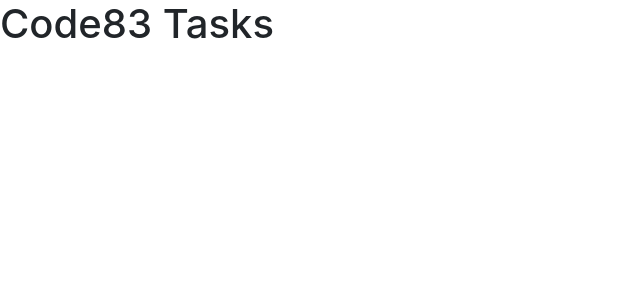
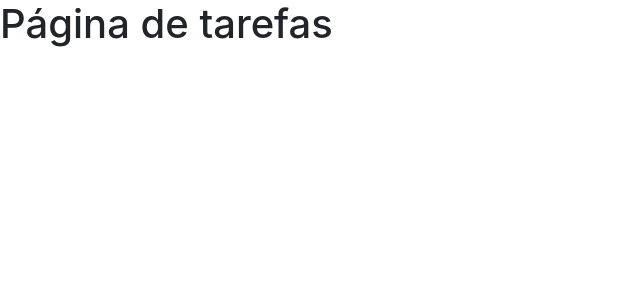
Before and after one commit to prmorais/code83_Tasks_Frontend, a React (Create React App) app: page /tasks in a window 1280 px wide. Shown: the top 300 px of the page, without its empty margins (0-640 px from the left). Built offline with nearby package versions, Linux system fonts and the light colour scheme.

Commit message:
Adicionando page Home e configurando rotas

```diff
--- a/src/App.tsx
+++ b/src/App.tsx
@@ -1,10 +1,13 @@
 import React from "react";
+import { BrowserRouter } from "react-router-dom";
+
+import Routes from "./routes";
 
 function App() {
 	return (
-		<div className="App">
-			<h1>Code83 Tasks</h1>
-		</div>
+		<BrowserRouter>
+			<Routes>Code83 Tasks</Routes>
+		</BrowserRouter>
 	);
 }
 
--- /dev/null
+++ b/src/pages/Home/index.tsx
@@ -0,0 +1,7 @@
+import React from "react";
+
+const Home: React.FC = () => {
+	return <h1>Página inicial</h1>;
+};
+
+export default Home;
--- /dev/null
+++ b/src/pages/Tasks/index.tsx
@@ -0,0 +1,7 @@
+import React from "react";
+
+const Tasks: React.FC = () => {
+	return <h1>Página de tarefas</h1>;
+};
+
+export default Tasks;
--- /dev/null
+++ b/src/routes.tsx
@@ -0,0 +1,16 @@
+import React from "react";
+import { Route, Switch } from "react-router-dom";
+
+import Home from "./pages/Home";
+import Tasks from "./pages/Tasks";
+
+const Routes: React.FC = () => {
+	return (
+		<Switch>
+			<Route path="/" exact component={Home} />
+			<Route path="/tasks" exact component={Tasks} />
+		</Switch>
+	);
+};
+
+export default Routes;
```
Also changed, not shown: src/config/apiConfig.ts (added, +7 -0 lines).
